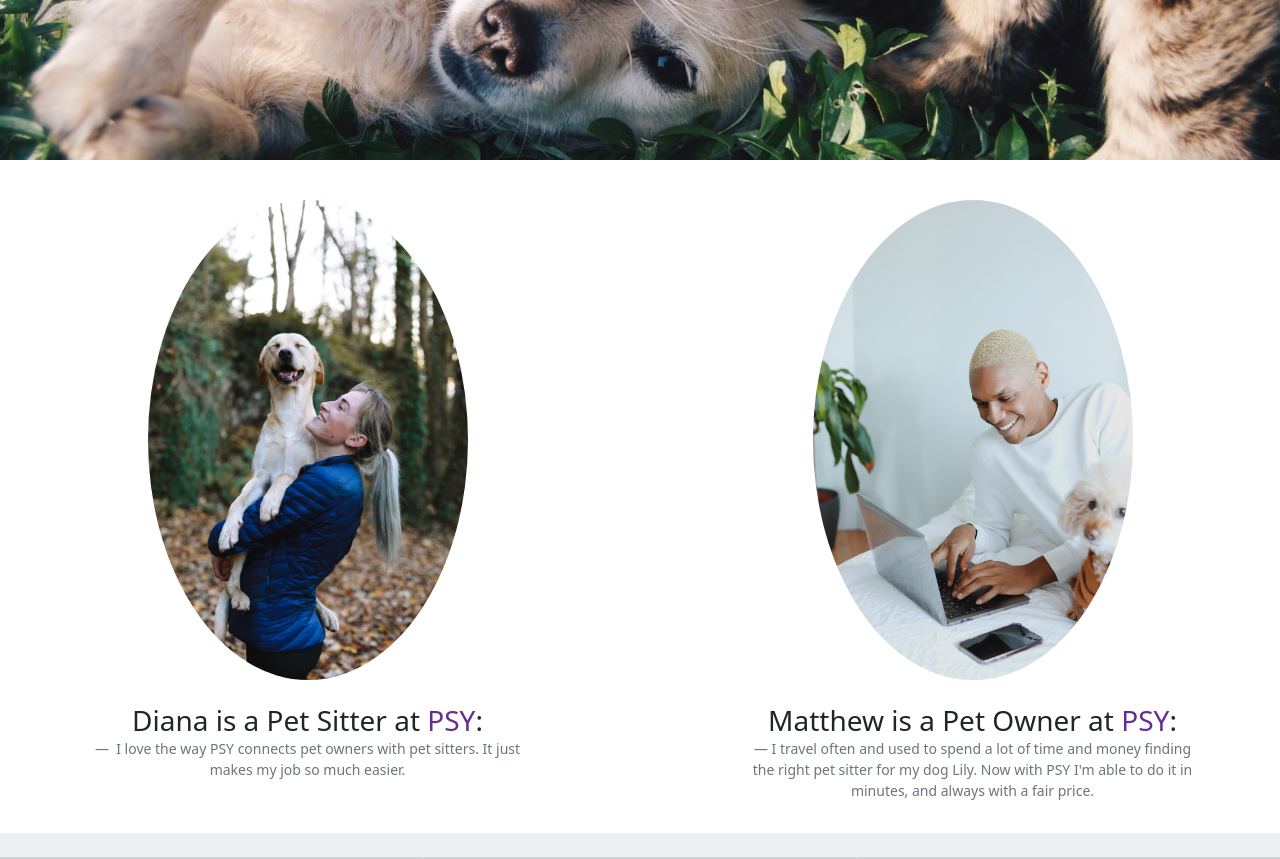
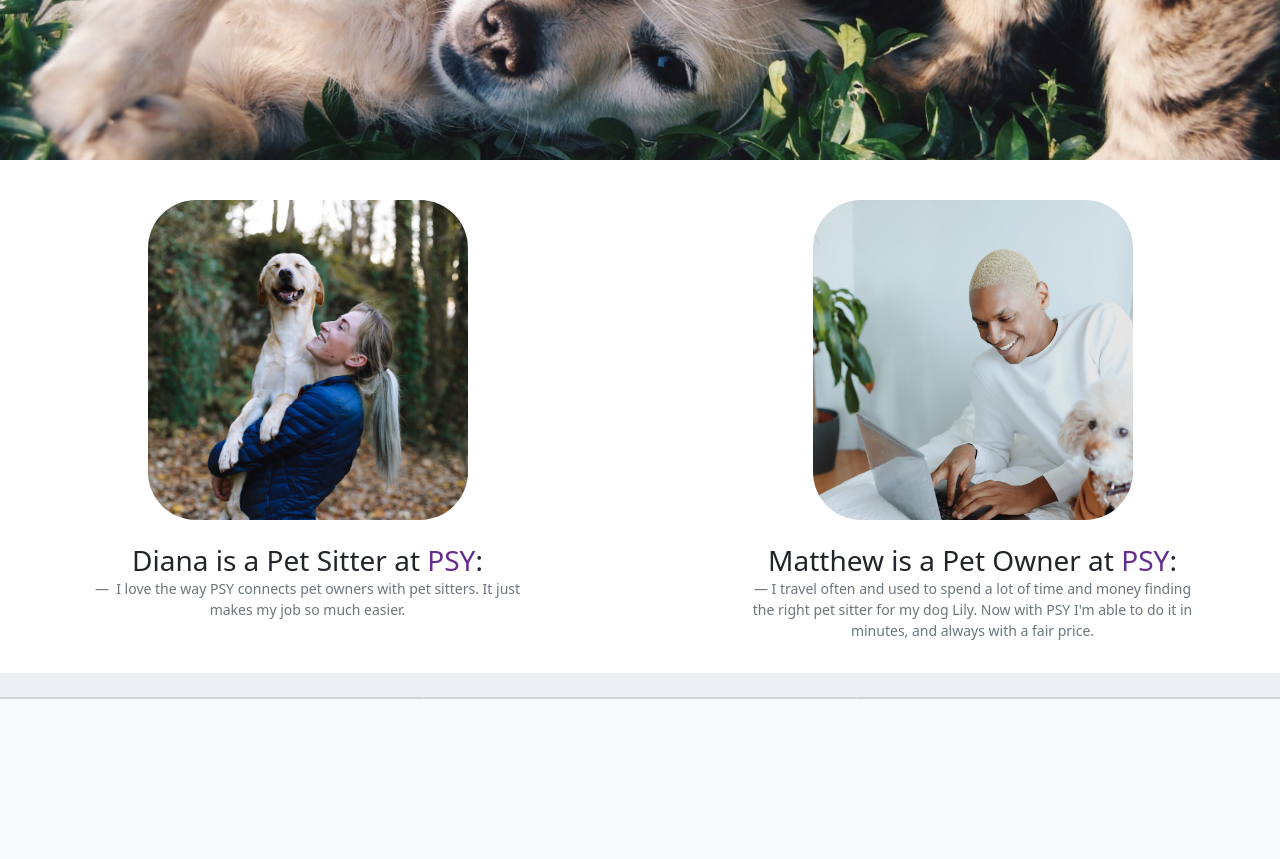
Before and after one commit to gbrandao-creator/CS50-Web, a Django app: page / in a window 1280 px wide. Shown: the part 496-1355 px from the top of the page. After the commit the page ends 1195 px from the top, so only its background shows below. Run offline with Django 4.2, Linux system fonts and the light colour scheme.

Commit message:
Added modal on profile page. Changed index images.

```diff
--- a/final_project/pets/static/pets/styles.css
+++ b/final_project/pets/static/pets/styles.css
@@ -73,6 +73,13 @@ body{
   object-fit: cover;
 }
 
+.profile-picture-large {
+  height: 40vh;
+  width: 40vh;
+  border-radius: 15%;
+  object-fit: cover;
+}
+
 .alt-card {
   width: 100%;
   height: 25vh;
--- a/final_project/pets/templates/pets/index.html
+++ b/final_project/pets/templates/pets/index.html
@@ -23,7 +23,7 @@
         <div class="row mt-4">
             <div class="col-lg-5 col-12 text-center p-3">
                 <img src="{% static 'pets/img/humphrey-muleba-Y6EIP03u_wY-unsplash.jpg' %}" alt="woman-example"
-                class="rounded-circle mb-4" style="max-height: 60vh;">
+                class="profile-picture-large mb-4">
                 <blockquote class="blockquote text-center">
                     <h3>Diana is a Pet Sitter at <span class="color-purple">PSY</span>:</h3>
                 </blockquote>
@@ -31,8 +31,8 @@
             </div>
             <div class="col-lg-2 col-0 "></div>
             <div class="col-lg-5 col-12 text-center p-3">
-                <img src="{% static 'pets/img/good-faces-MUAjN1w9lUA-unsplash.jpg' %}" alt="woman-example"
-                class="rounded-circle mb-4" style="height: 60vh;">
+                <img src="{% static 'pets/img/good-faces-MUAjN1w9lUA-unsplash.jpg' %}" alt="man-example"
+                class="profile-picture-large mb-4">
                 <blockquote class="blockquote text-center">
                     <h3>Matthew is a Pet Owner at <span class="color-purple">PSY</span>:</h3>
                 </blockquote>
```
Also changed, not shown: final_project/pets/templates/pets/profile.html (+22 -3 lines), final_project/db.sqlite3.
